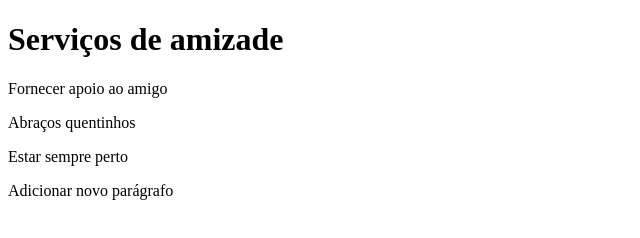
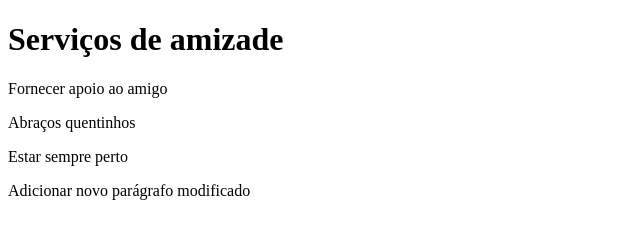
Before and after one commit to Gustavo-Victor/github-for-teams, a plain HTML site: page services.html in a window 1280 px wide. Shown: the whole page, without its empty margins (0-640 px from the left). Drawn offline with Linux system fonts and the light colour scheme.

Commit message:
Modify services page again

```diff
--- a/services.html
+++ b/services.html
@@ -11,6 +11,6 @@
     <p>Fornecer apoio ao amigo</p>
     <p>Abraços quentinhos</p>
     <p>Estar sempre perto</p>
-    <p>Adicionar novo parágrafo</p>
+    <p>Adicionar novo parágrafo modificado</p>
 </body>
 </html>
```
